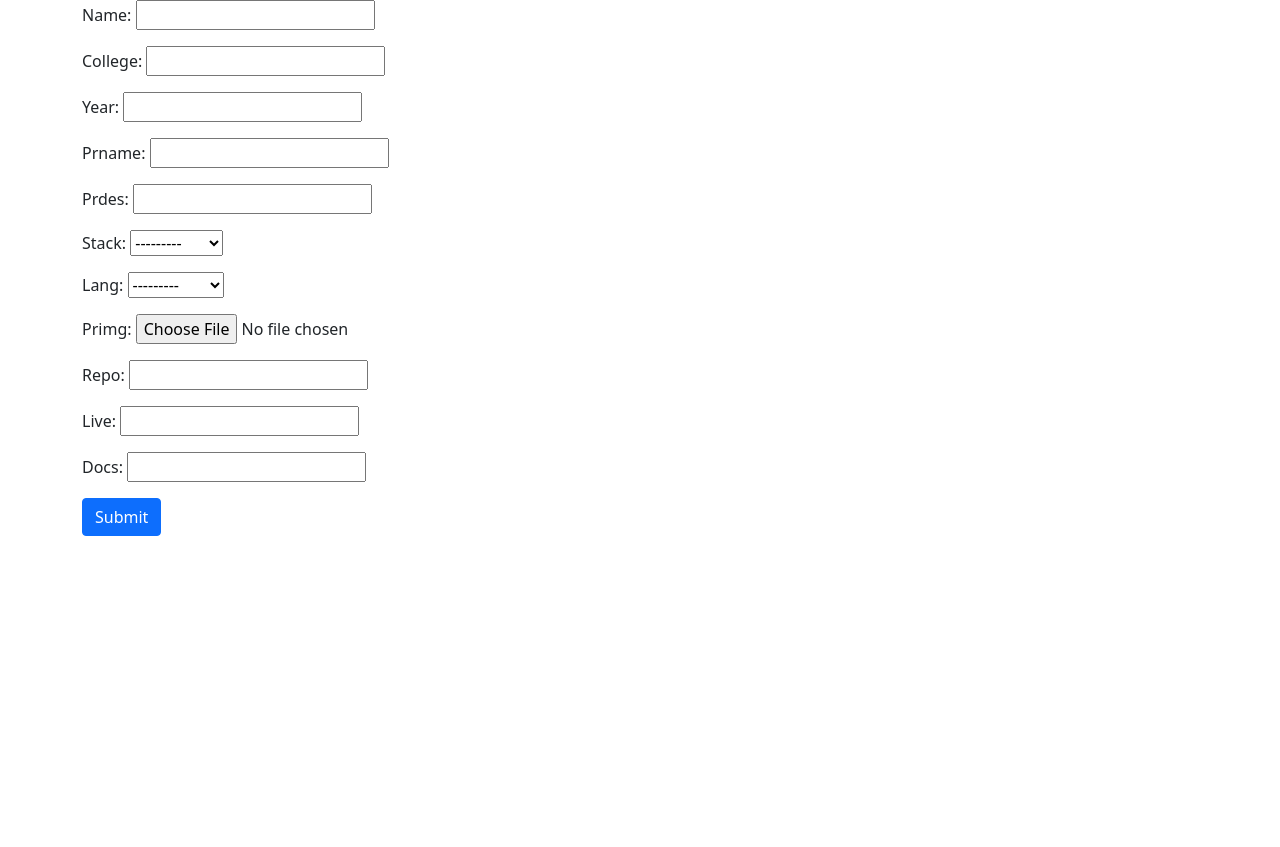
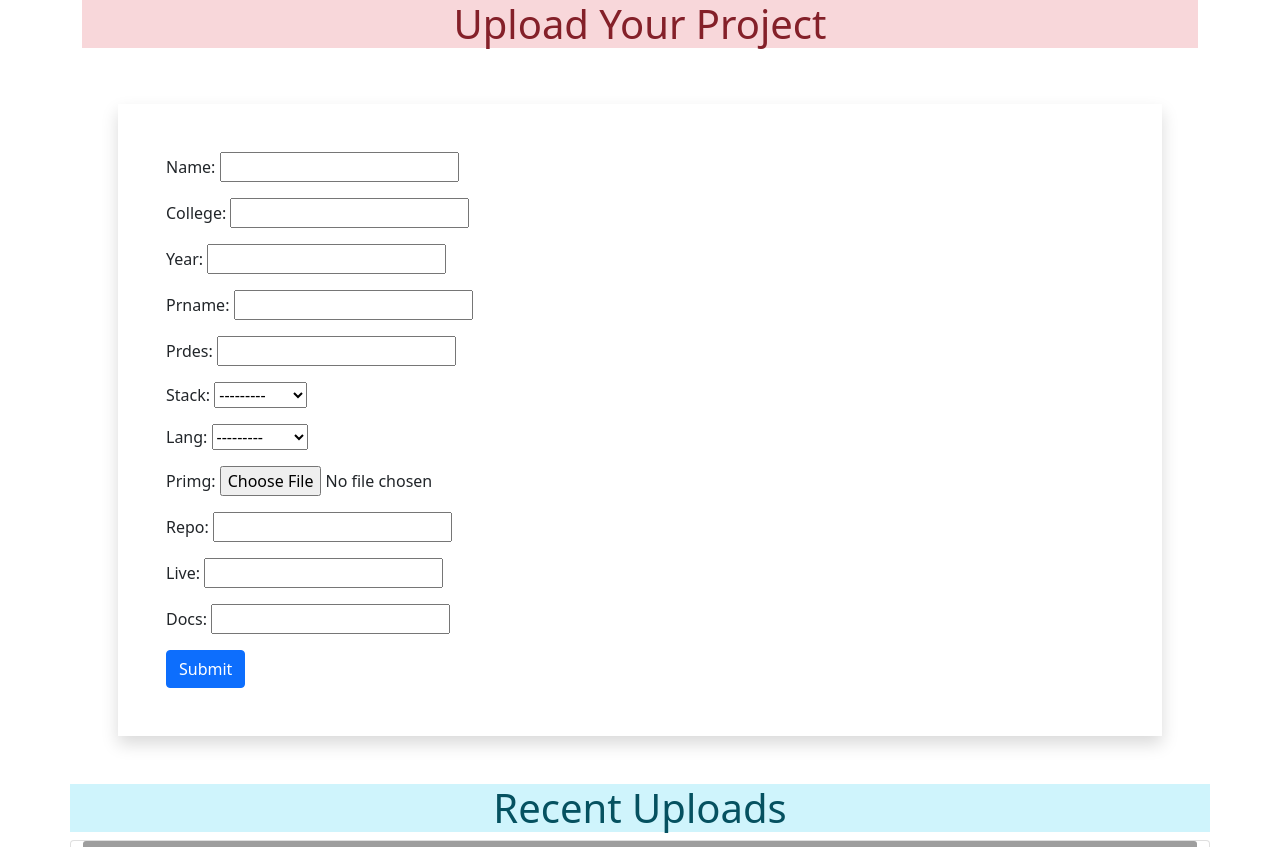
Before and after one commit to nikhil25803/djangoSnippets, a Django app: page / in a window 1280 px wide. Shown: the top 847 px of the page. Before the commit the page ends 536 px from the top, so only its background shows below. Run offline with Django 3.2, Linux system fonts and the light colour scheme; parts of the project's set-up code (start-up, migrations or seed data) failed here and were passed over; grey boxes are pictures that could not be loaded.

Commit message:
Template Design

```diff
--- a/project/prapp/templates/prapp/home.html
+++ b/project/prapp/templates/prapp/home.html
@@ -11,10 +11,11 @@
 </head>
 <body>
 
-<div class="container">
+<div class="container mb-5">
+    <h1 class="alert-danger text-center">Upload Your Project</h1>
     <div class="row">
-        <din class="colsm-8">
-            <form action="" method="post" enctype="multipart/form-data">
+        <div class="colsm-8 p-5">
+            <form action="" method="post" enctype="multipart/form-data" class="shadow p-5" >
                 {% csrf_token %}
                 {% for fm in form %}
                 <div class="form-group mb-3">
@@ -30,7 +31,30 @@
                 {% endfor %}
                 {% endif %}
             </form>
-        </din>
+        </div>
+
+
+<h1 class="alert-info text-center">Recent Uploads</h1>
+
+<div class="card mb-3">
+    <img src="..." class="card-img-top" alt="...">
+    <div class="card-body">
+      <h5 class="card-title">Card title</h5>
+      <p class="card-text">This is a wider card with supporting text below as a natural lead-in to additional content. This content is a little bit longer.</p>
+      <p class="card-text"><small class="text-muted">Last updated 3 mins ago</small></p>
+    </div>
+  </div>
+
+  <div class="card">
+    <div class="card-body">
+      <h5 class="card-title">Card title</h5>
+      <p class="card-text">This is a wider card with supporting text below as a natural lead-in to additional content. This content is a little bit longer.</p>
+      <p class="card-text"><small class="text-muted">Last updated 3 mins ago</small></p>
+    </div>
+    <img src="..." class="card-img-bottom" alt="...">
+  </div>
+
+
     </div>
 </div>
     <script src="https://cdn.jsdelivr.net/npm/bootstrap@5.1.3/dist/js/bootstrap.bundle.min.js" integrity="sha384-ka7Sk0Gln4gmtz2MlQnikT1wXgYsOg+OMhuP+IlRH9sENBO0LRn5q+8nbTov4+1p" crossorigin="anonymous"></script>
```
